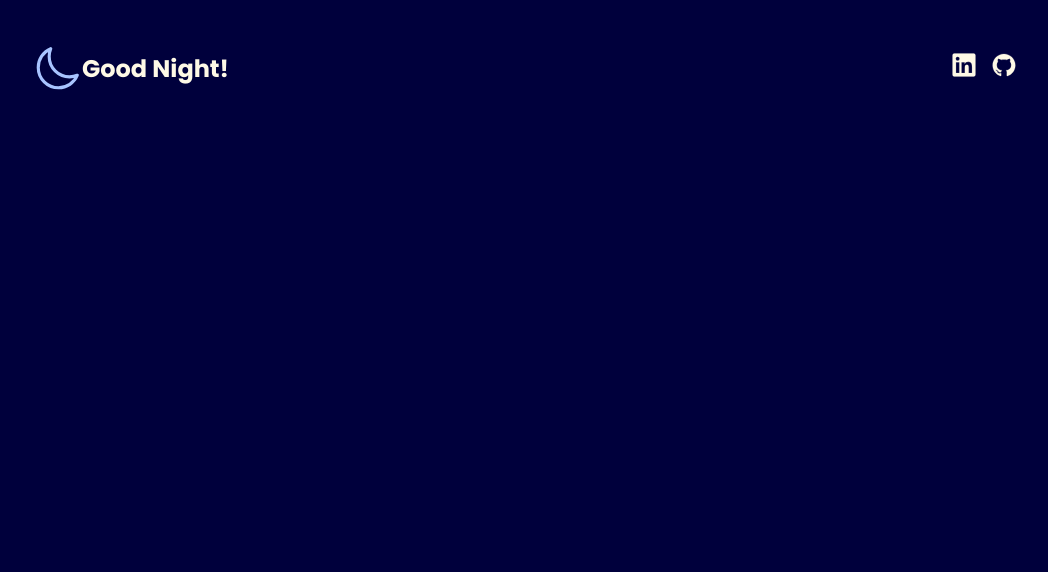
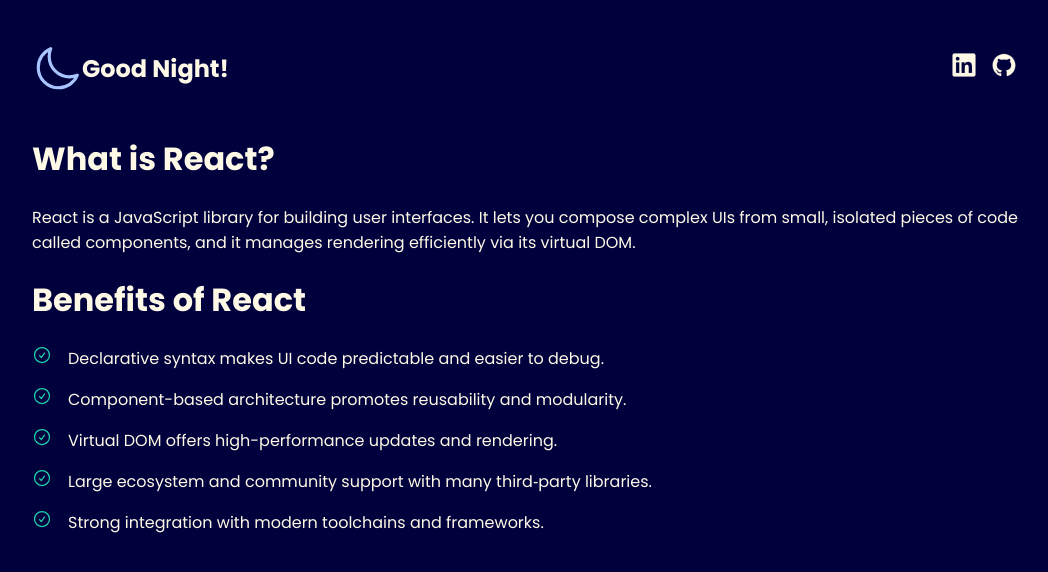
Before and after one commit to Jaylenperez/atlas-react-and-jsx, a React (Vite) app: page / in a window 1280 px wide. Shown: the top 572 px of the page, without its empty margins (108-1156 px from the left). Built offline with nearby package versions, Linux system fonts and the light colour scheme.

Commit message:
task 2 sections

```diff
--- a/src/App.jsx
+++ b/src/App.jsx
@@ -1,10 +1,29 @@
 import React from 'react'
 import Header from './components/Header'
+import Section from './components/Section'
 
 function App() {
   return (
     <div className="app">
       <Header />
+
+      <Section title="What is React?">
+        <p>
+          React is a JavaScript library for building user interfaces. It lets you
+          compose complex UIs from small, isolated pieces of code called components,
+          and it manages rendering efficiently via its virtual DOM.
+        </p>
+      </Section>
+
+      <Section title="Benefits of React">
+        <ul>
+          <li>Declarative syntax makes UI code predictable and easier to debug.</li>
+          <li>Component-based architecture promotes reusability and modularity.</li>
+          <li>Virtual DOM offers high-performance updates and rendering.</li>
+          <li>Large ecosystem and community support with many third‑party libraries.</li>
+          <li>Strong integration with modern toolchains and frameworks.</li>
+        </ul>
+      </Section>
     </div>
   )
 }
--- /dev/null
+++ b/src/components/Section.jsx
@@ -0,0 +1,12 @@
+import React from 'react'
+
+function Section({ title, children }) {
+  return (
+    <div className="section">
+      <h1>{title}</h1>
+      {children}
+    </div>
+  )
+}
+
+export default Section
```
